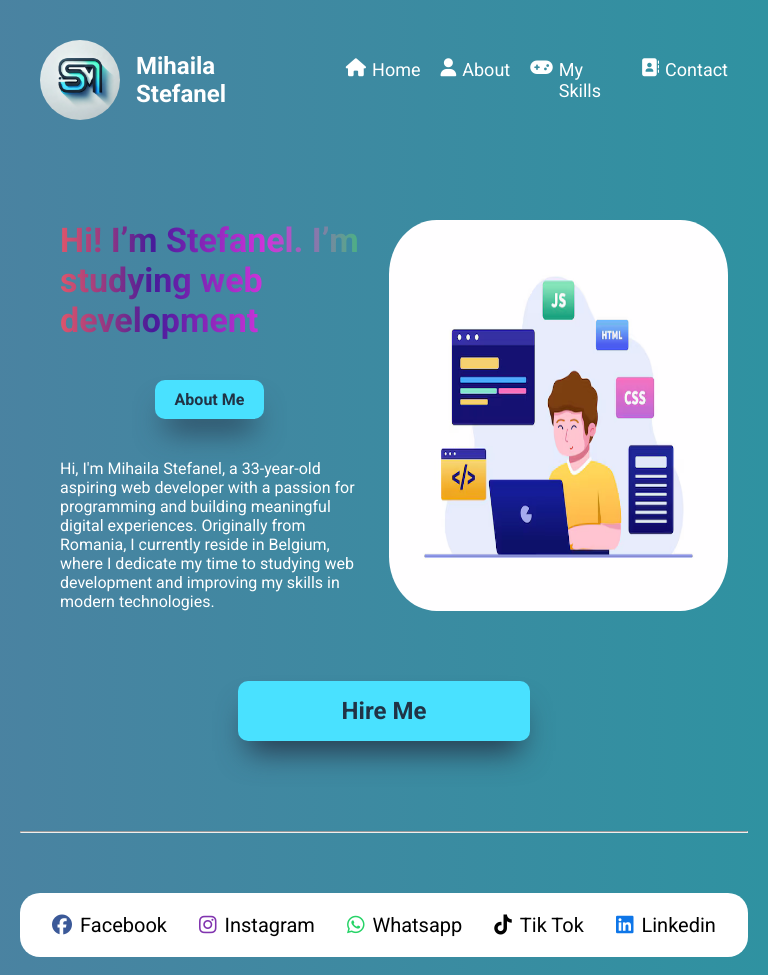
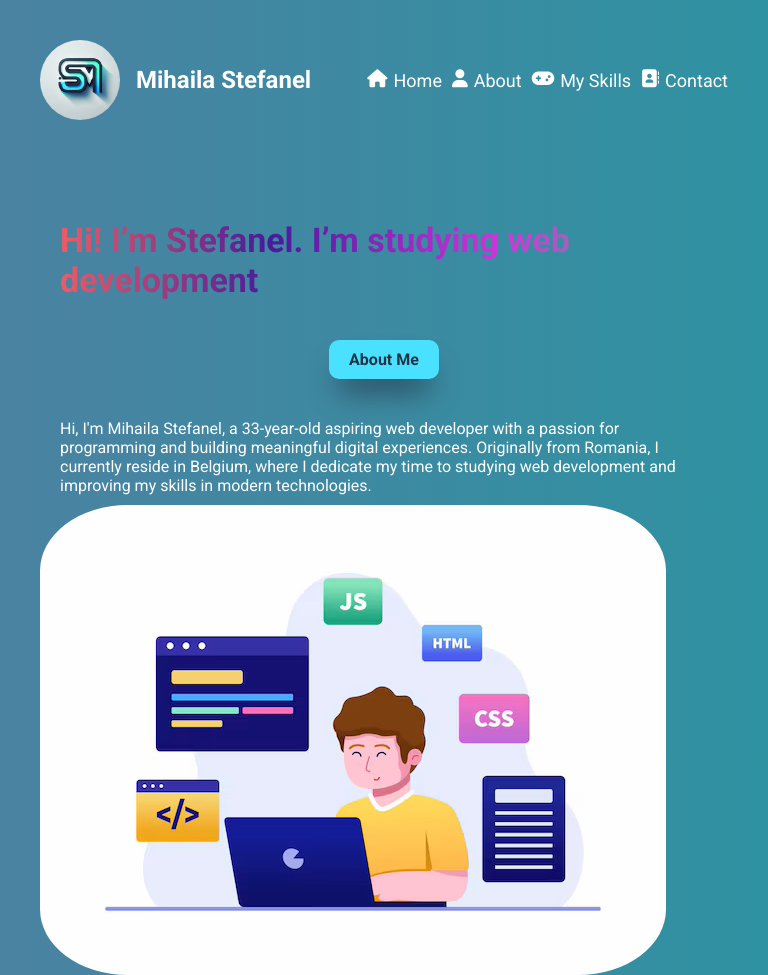
Before and after one commit to Stefan3l/my-portofoglio-Stefan3l, a plain HTML site: page index.html in a window 768 px wide. Shown: the top 975 px of the page. Drawn offline with Linux system fonts and the light colour scheme.

Commit message:
fix: css

```diff
--- a/css/style.css
+++ b/css/style.css
@@ -409,7 +409,7 @@ hr {
     display: flex;
     gap: .625rem;
     justify-content: center;
-    font-size: 2.5rem;
+    font-size: 1.5rem;
     background-color: #fff;
     padding: 20px;
     border-radius: 1.25rem;
@@ -616,7 +616,7 @@ hr {
     }
 
     .nav ul {
-        gap: 1.25rem;
+        gap: .625rem;
     }
 
     .contact {
@@ -627,4 +627,14 @@ hr {
     .btn a {
         display: inline-block;
     }
+
 }
+
+@media screen and (max-width: 768px) {
+    .row-hero {
+        display: flex;
+        flex-direction: column;
+    }
+
+
+}
```
